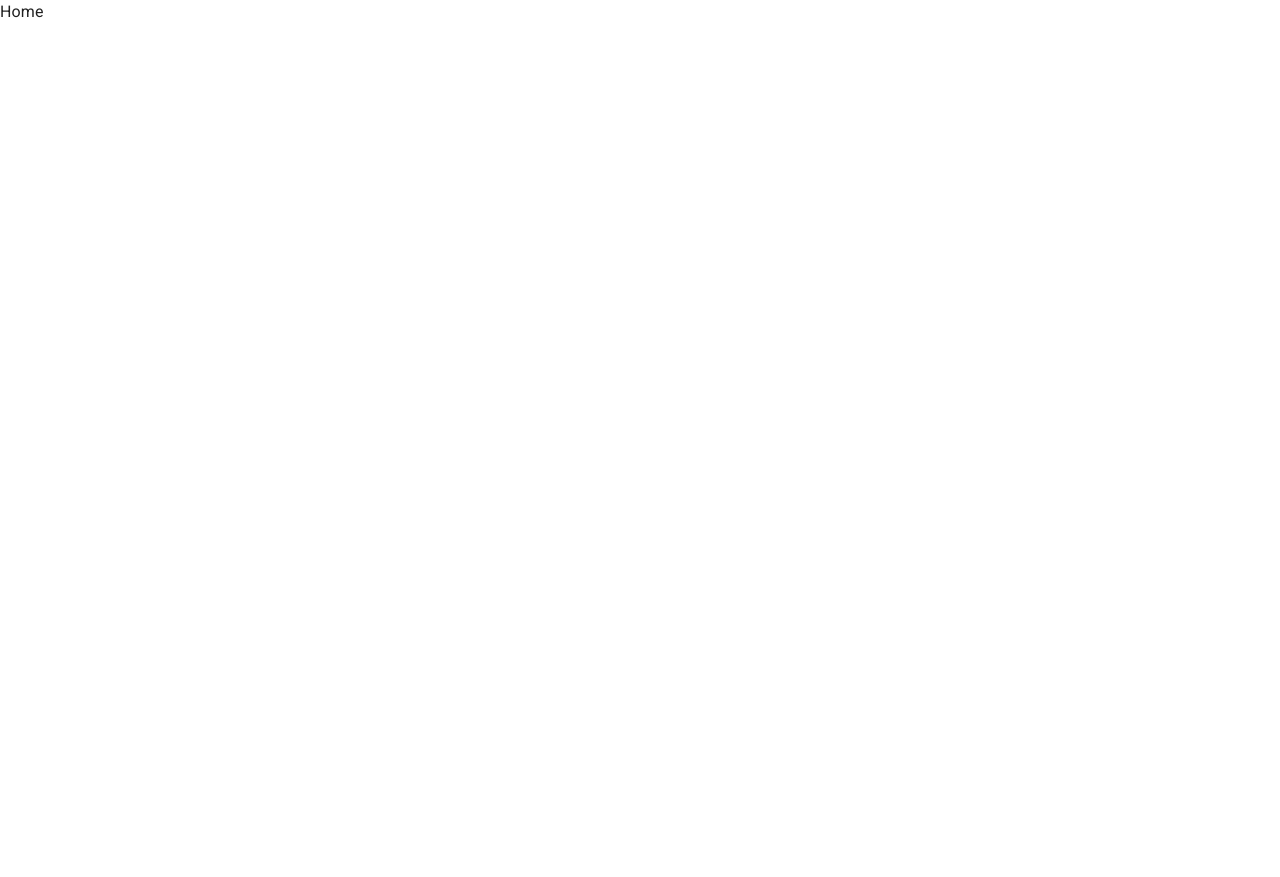
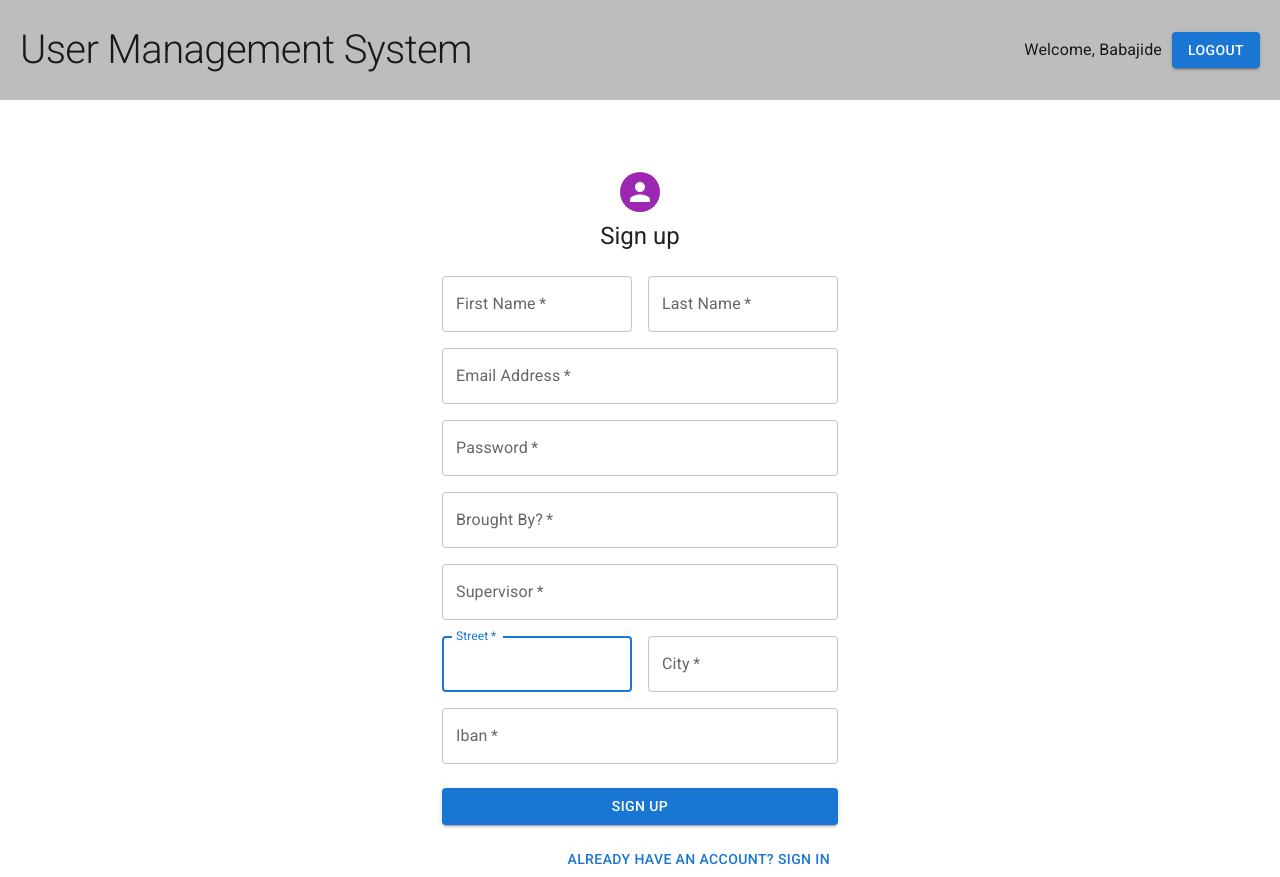
Before and after one commit to Babajide777/user-management-system, a React (Create React App) app in the folder client/: page / in a window 1280 px wide. Before the commit the page ends 800 px from the top, so only its background shows below. Built offline with nearby package versions, Linux system fonts and the light colour scheme.

Commit message:
signup and login forms done

```diff
--- /dev/null
+++ b/client/src/components/Login.jsx
@@ -0,0 +1,94 @@
+import * as React from "react";
+import Avatar from "@mui/material/Avatar";
+import Button from "@mui/material/Button";
+import CssBaseline from "@mui/material/CssBaseline";
+import TextField from "@mui/material/TextField";
+import FormControlLabel from "@mui/material/FormControlLabel";
+import Checkbox from "@mui/material/Checkbox";
+import Grid from "@mui/material/Grid";
+import Box from "@mui/material/Box";
+import Typography from "@mui/material/Typography";
+import Container from "@mui/material/Container";
+import { createTheme, ThemeProvider } from "@mui/material/styles";
+
+const defaultTheme = createTheme();
+
+export default function Login({ setfirst }) {
+  const handleSubmit = (event) => {
+    event.preventDefault();
+    const data = new FormData(event.currentTarget);
+    console.log({
+      email: data.get("email"),
+      password: data.get("password"),
+    });
+  };
+
+  return (
+    <ThemeProvider theme={defaultTheme}>
+      <Container component="main" maxWidth="xs">
+        <CssBaseline />
+        <Box
+          sx={{
+            marginTop: 8,
+            display: "flex",
+            flexDirection: "column",
+            alignItems: "center",
+          }}
+        >
+          <Avatar sx={{ m: 1, bgcolor: "secondary.main" }}>
+            {/* <LockOutlinedIcon /> */}
+          </Avatar>
+          <Typography component="h1" variant="h5">
+            Sign in
+          </Typography>
+          <Box
+            component="form"
+            onSubmit={handleSubmit}
+            noValidate
+            sx={{ mt: 1 }}
+          >
+            <TextField
+              margin="normal"
+              required
+              fullWidth
+              id="email"
+              label="Email Address"
+              name="email"
+              autoComplete="email"
+              autoFocus
+            />
+            <TextField
+              margin="normal"
+              required
+              fullWidth
+              name="password"
+              label="Password"
+              type="password"
+              id="password"
+              autoComplete="current-password"
+            />
+            <FormControlLabel
+              control={<Checkbox value="remember" color="primary" />}
+              label="Remember me"
+            />
+            <Button
+              type="submit"
+              fullWidth
+              variant="contained"
+              sx={{ mt: 3, mb: 2 }}
+            >
+              Sign In
+            </Button>
+            <Grid container>
+              <Grid item>
+                <Button variant="text" onClick={() => setfirst(true)}>
+                  {"Don't have an account? Sign Up"}
+                </Button>
+              </Grid>
+            </Grid>
+          </Box>
+        </Box>
+      </Container>
+    </ThemeProvider>
+  );
+}
--- /dev/null
+++ b/client/src/components/SignUp.jsx
@@ -0,0 +1,165 @@
+import * as React from "react";
+import Avatar from "@mui/material/Avatar";
+import Button from "@mui/material/Button";
+import CssBaseline from "@mui/material/CssBaseline";
+import TextField from "@mui/material/TextField";
+import FormControlLabel from "@mui/material/FormControlLabel";
+import Checkbox from "@mui/material/Checkbox";
+import Link from "@mui/material/Link";
+import Grid from "@mui/material/Grid";
+import Box from "@mui/material/Box";
+import Typography from "@mui/material/Typography";
+import Container from "@mui/material/Container";
+import { createTheme, ThemeProvider } from "@mui/material/styles";
+
+const defaultTheme = createTheme();
+
+export default function SignUp({ setfirst }) {
+  const handleSubmit = (event) => {
+    event.preventDefault();
+    const data = new FormData(event.currentTarget);
+    console.log({
+      email: data.get("email"),
+      password: data.get("password"),
+    });
+  };
+
+  return (
+    <ThemeProvider theme={defaultTheme}>
+      <Container component="main" maxWidth="xs">
+        <CssBaseline />
+        <Box
+          sx={{
+            marginTop: 8,
+            display: "flex",
+            flexDirection: "column",
+            alignItems: "center",
+          }}
+        >
+          <Avatar sx={{ m: 1, bgcolor: "secondary.main" }}></Avatar>
+          <Typography component="h1" variant="h5">
+            Sign up
+          </Typography>
+          <Box
+            component="form"
+            noValidate
+            onSubmit={handleSubmit}
+            sx={{ mt: 3 }}
+          >
+            <Grid container spacing={2}>
+              <Grid item xs={12} sm={6}>
+                <TextField
+                  autoComplete="given-name"
+                  name="firstName"
+                  required
+                  fullWidth
+                  id="firstName"
+                  label="First Name"
+                  autoFocus
+                />
+              </Grid>
+              <Grid item xs={12} sm={6}>
+                <TextField
+                  required
+                  fullWidth
+                  id="lastName"
+                  label="Last Name"
+                  name="lastName"
+                  autoComplete="family-name"
+                />
+              </Grid>
+              <Grid item xs={12}>
+                <TextField
+                  required
+                  fullWidth
+                  id="email"
+                  label="Email Address"
+                  name="email"
+                  autoComplete="email"
+                />
+              </Grid>
+              <Grid item xs={12}>
+                <TextField
+                  required
+                  fullWidth
+                  name="password"
+                  label="Password"
+                  type="password"
+                  id="password"
+                  autoComplete="new-password"
+                />
+              </Grid>
+
+              <Grid item xs={12}>
+                <TextField
+                  required
+                  fullWidth
+                  id="broughtBy"
+                  label="Brought By?"
+                  name="broughtBy"
+                  autoComplete="Brought By?"
+                />
+              </Grid>
+              <Grid item xs={12}>
+                <TextField
+                  required
+                  fullWidth
+                  id="supervisor"
+                  label="Supervisor"
+                  name="supervisor"
+                  autoComplete="Supervisor"
+                />
+              </Grid>
+
+              <Grid item xs={12} sm={6}>
+                <TextField
+                  name="street"
+                  required
+                  fullWidth
+                  id="street"
+                  label="Street"
+                  autoFocus
+                />
+              </Grid>
+              <Grid item xs={12} sm={6}>
+                <TextField
+                  required
+                  fullWidth
+                  id="city"
+                  label="City"
+                  name="city"
+                  autoComplete="family-name"
+                />
+              </Grid>
+              <Grid item xs={12}>
+                <TextField
+                  required
+                  fullWidth
+                  id="iban"
+                  label="Iban"
+                  name="iban"
+                  autoComplete="iban"
+                />
+              </Grid>
+            </Grid>
+            <Button
+              type="submit"
+              fullWidth
+              variant="contained"
+              sx={{ mt: 3, mb: 2 }}
+            >
+              Sign Up
+            </Button>
+            <Grid container justifyContent="flex-end">
+              <Grid item>
+                <Button variant="text" onClick={() => setfirst(false)}>
+                  Already have an account? Sign in
+                </Button>
+              </Grid>
+            </Grid>
+          </Box>
+        </Box>
+      </Container>
+    </ThemeProvider>
+  );
+}
--- a/client/src/components/shared/Header.jsx
+++ b/client/src/components/shared/Header.jsx
@@ -1,21 +1,33 @@
-import {
-  AppBar,
-  Badge,
-  Box,
-  InputAdornment,
-  InputBase,
-  Toolbar,
-  Typography,
-  styled,
-} from "@mui/material";
+import { Box, Button, Typography } from "@mui/material";
+import { grey } from "@mui/material/colors";
 import React from "react";
 
 const Header = () => {
   return (
-    <Box component="nav">
-      <Typography></Typography>
+    <Box component="nav" sx={styles.mainContianer}>
+      <Typography variant="h1" fontSize={40}>
+        User Management System
+      </Typography>
+      <Box sx={{ display: "flex", alignItems: "center", gap: "10px" }}>
+        <Typography>Welcome, Babajide</Typography>
+        <Button variant="contained">Logout</Button>
+      </Box>
     </Box>
   );
 };
 
+/** @type {import("@mui/material").SxProps} */
+const styles = {
+  mainContianer: {
+    width: "100%",
+    maxWidth: "100%",
+    display: "flex",
+    height: "100px",
+    backgroundColor: grey[400],
+    justifyContent: "space-between",
+    alignItems: "center",
+    paddingX: "20px",
+  },
+};
+
 export default Header;
--- a/client/src/components/shared/Layout.jsx
+++ b/client/src/components/shared/Layout.jsx
@@ -16,7 +16,6 @@ const styles = {
   mainContianer: {
     width: "100%",
     maxWidth: "100%",
-    display: "flex",
     boxSizing: "border-box",
     padding: 0,
     margin: 0,
--- a/client/src/pages/Home.jsx
+++ b/client/src/pages/Home.jsx
@@ -1,7 +1,15 @@
-import React from "react";
+import { Box } from "@mui/material";
+import React, { useState } from "react";
+import Login from "../components/Login";
+import SignUp from "../components/SignUp";
 
 const Home = () => {
-  return <div>Home</div>;
+  const [first, setfirst] = useState(true);
+  return (
+    <Box component="section">
+      {first ? <SignUp setfirst={setfirst} /> : <Login setfirst={setfirst} />}
+    </Box>
+  );
 };
 
 export default Home;
```
